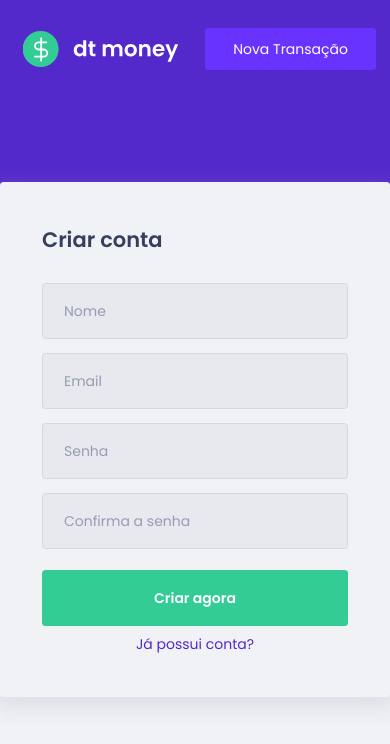
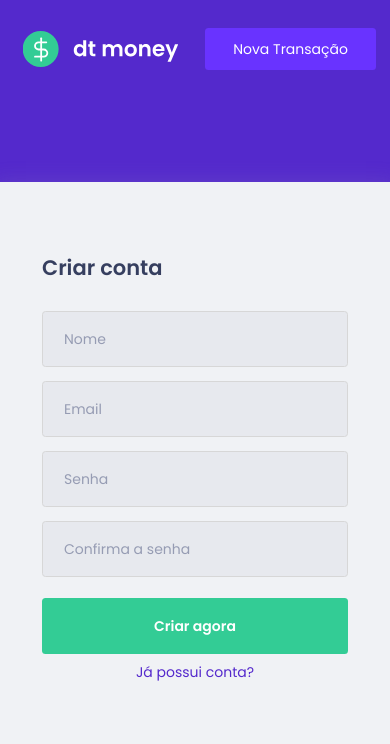
Before and after one commit to MattFerreira18/DT.Money, a React (Create React App) app in the folder frontend/: page /signup in a window 390 px wide. Shown: the top 744 px of the page. Built offline with nearby package versions, Linux system fonts and the light colour scheme; no server answers.

Commit message:
styles: improved the signin and signup page styles in mobile devices

```diff
--- a/frontend/src/ui/pages/SignIn/index.tsx
+++ b/frontend/src/ui/pages/SignIn/index.tsx
@@ -10,8 +10,8 @@ export function SignIn() {
     <Container>
       <form>
         <h2>Login</h2>
-        <Input onChange={() => console.log('value')} placeholder="Email" value="" />
-        <Input onChange={() => console.log('value')} placeholder="Senha" value="" />
+        <Input onChange={() => console.log('value')} placeholder="Email" type="email" value="" />
+        <Input onChange={() => console.log('value')} placeholder="Senha" type="password" value="" />
 
         <SubmitButton title='Entrar' />
 
--- a/frontend/src/ui/pages/SignIn/styles.ts
+++ b/frontend/src/ui/pages/SignIn/styles.ts
@@ -11,6 +11,10 @@ export const Container = styled.div`
   align-items: center;
   justify-content: center;
   flex-direction: column;
+
+  @media (max-width: 480px) {
+    height: calc(100vh - 13rem);
+  }
 
   form {
     max-width: 576px;
@@ -27,5 +31,13 @@ export const Container = styled.div`
       font-size: 1.5rem;
       margin-bottom: 2rem;
     }
+
+    @media (max-width: 480px) {
+      height: 100%;
+
+      padding-top: 5rem;
+
+      border-radius: 0;
+    }
   }
 `;
--- a/frontend/src/ui/pages/SignUp/index.tsx
+++ b/frontend/src/ui/pages/SignUp/index.tsx
@@ -11,9 +11,9 @@ export function SignUp() {
       <form>
         <h2>Criar conta</h2>
         <Input onChange={() => console.log('value')} placeholder="Nome" value="" />
-        <Input onChange={() => console.log('value')} placeholder="Email" value="" />
-        <Input onChange={() => console.log('value')} placeholder="Senha" value="" />
-        <Input onChange={() => console.log('value')} placeholder="Confirma a senha" value="" />
+        <Input onChange={() => console.log('value')} placeholder="Email" type="email" value="" />
+        <Input onChange={() => console.log('value')} placeholder="Senha" type="password" value="" />
+        <Input onChange={() => console.log('value')} placeholder="Confirma a senha" type="password" value="" />
 
         <SubmitButton title='Criar agora' />
 
--- a/frontend/src/ui/pages/SignUp/styles.ts
+++ b/frontend/src/ui/pages/SignUp/styles.ts
@@ -11,6 +11,10 @@ export const Container = styled.div`
   align-items: center;
   justify-content: center;
   flex-direction: column;
+
+  @media (max-width: 480px) {
+    height: calc(100vh - 13rem);
+  }
 
   form {
     max-width: 576px;
@@ -27,5 +31,13 @@ export const Container = styled.div`
       font-size: 1.5rem;
       margin-bottom: 2rem;
     }
+
+    @media (max-width: 480px) {
+      height: 100%;
+
+      padding-top: 5rem;
+
+      border-radius: 0;
+    }
   }
 `;
```
